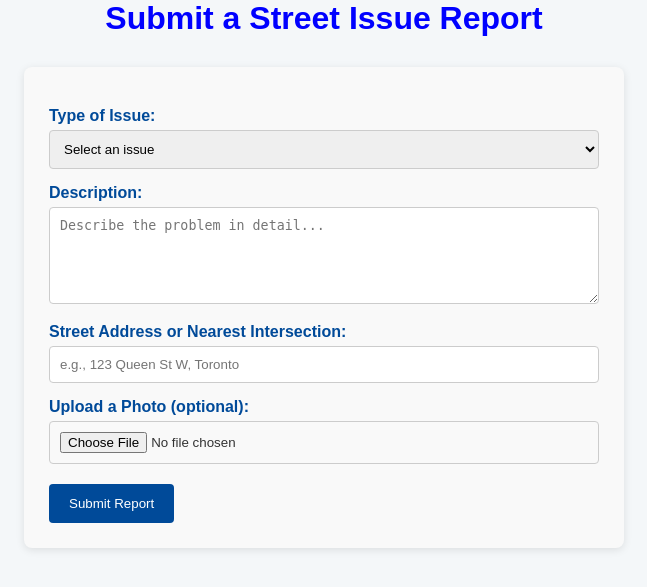
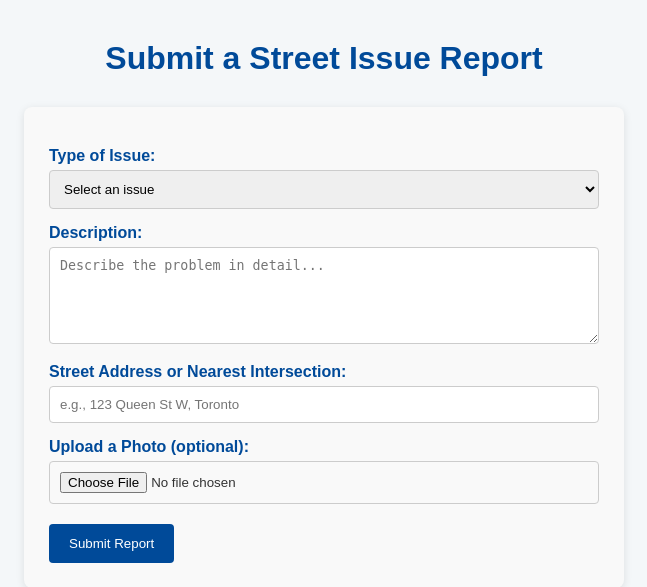
Before and after one commit to khadijaabbas1/group74_sprint3, a PHP site: page /submit.html in a window 1280 px wide. Shown: the top 587 px of the page, without its empty margins (316-963 px from the left). Run offline with PHP 8.4, Linux system fonts and the light colour scheme.

Commit message:
Update style.css

```diff
--- a/style.css
+++ b/style.css
@@ -210,11 +210,12 @@ nav ul li a:hover {
 }
 
 h2 {
-  color: blue;
+  color: #004a99;
   font-size: 32px;
   font-family: 'Arial', sans-serif;
   text-align: center;
   font-weight: bold;
+  margin-top: 40px;
 }
 
 #report-form button:hover {
```
